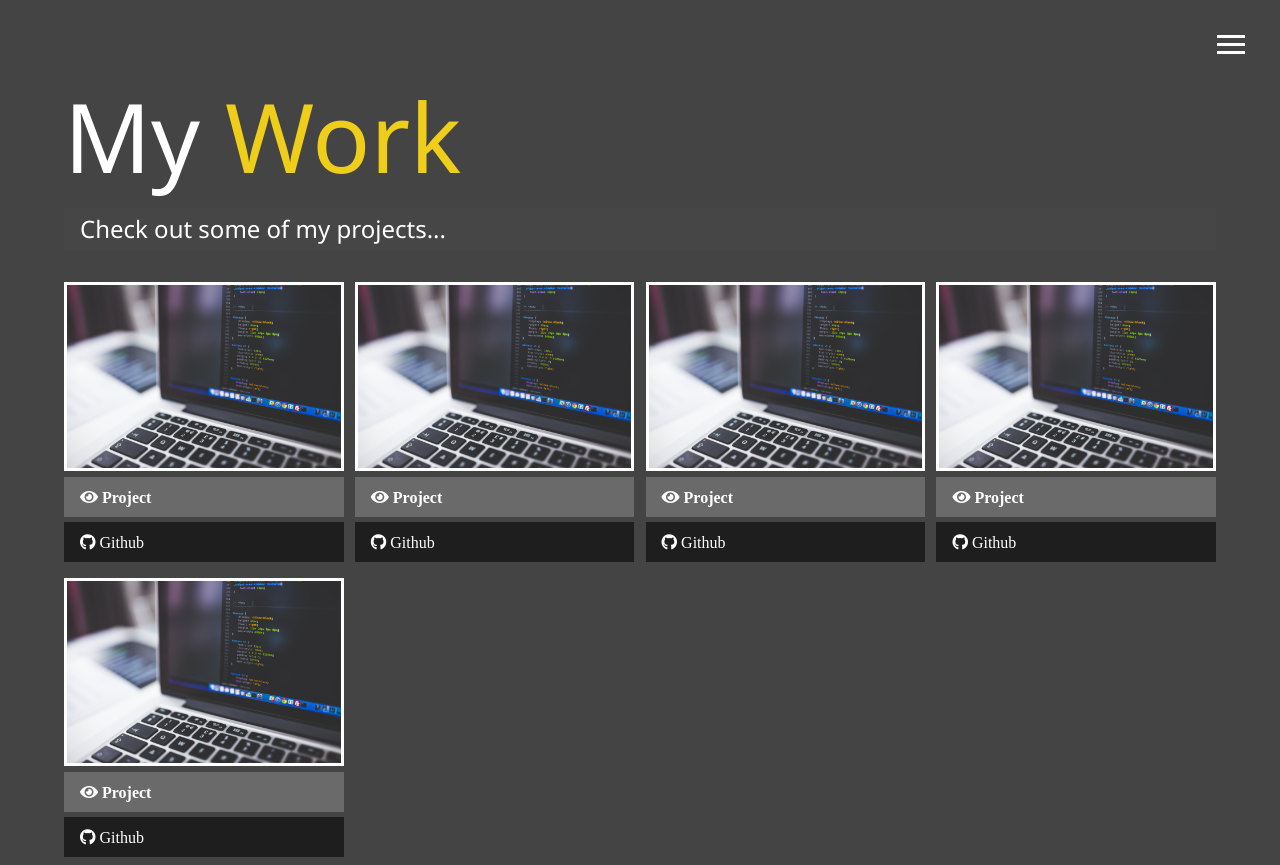
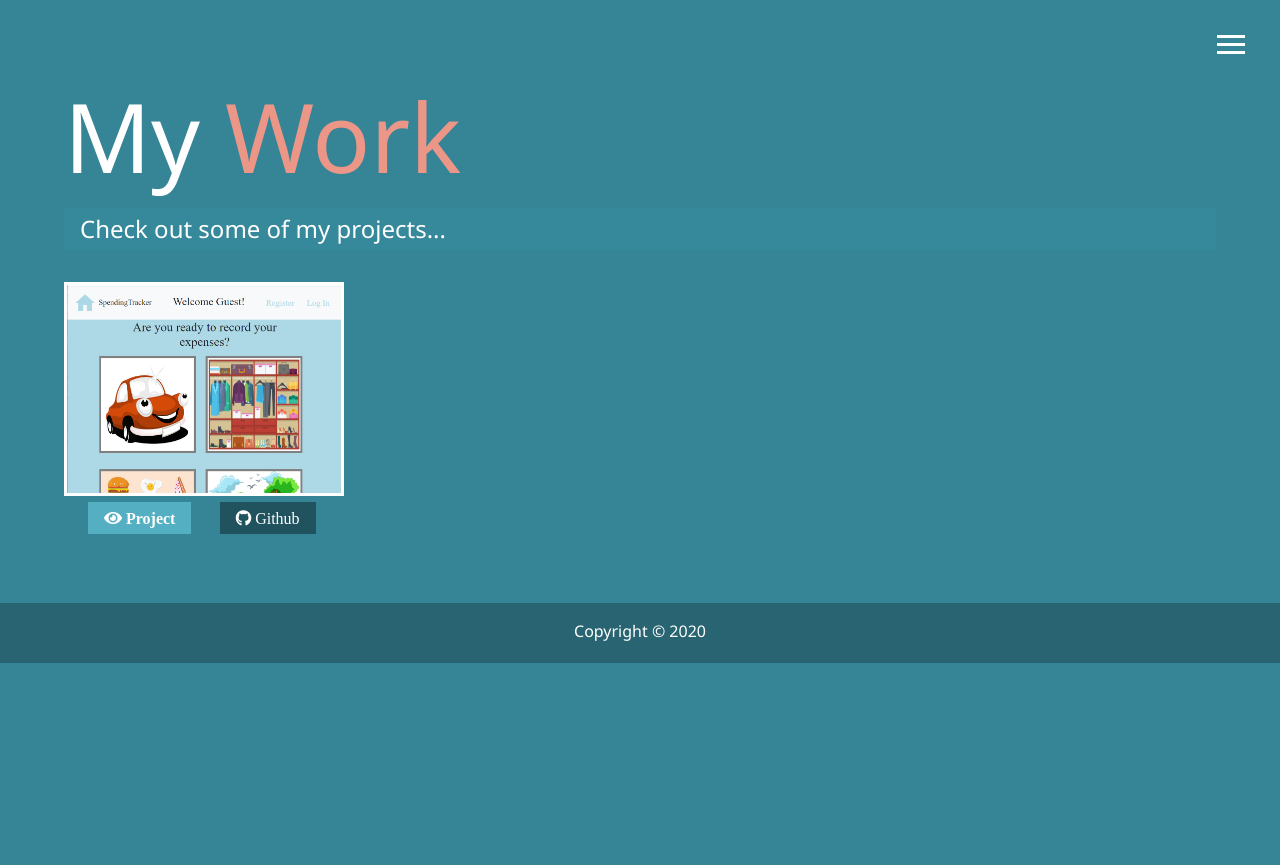
Before and after one commit to Spongebobgao/mtportfolio, a website: page dist/work.html in a window 1280 px wide. Shown: the top 865 px of the page. After the commit the page ends 800 px from the top, so only its background shows below. Drawn offline with Linux system fonts and the light colour scheme.

Commit message:
color and context change

```diff
--- a/package.json
+++ b/package.json
@@ -3,12 +3,15 @@
   "version": "1.0.0",
   "description": "responsive portfolio website",
   "main": "index.js",
+  "homepage": "https://Spongebobgao.github.io/myportfolio",
   "scripts": {
-    "sass": "node-sass -w scss/ -o dist/css/ --recursive"
+    "sass": "node-sass -w scss/ -o dist/css/ --recursive",
+    "deploy":"gh-pages -d dist"
   },
   "author": "Lin Gao",
   "license": "ISC",
   "dependencies": {
+    "gh-pages": "^2.2.0",
     "node-sass": "^4.13.1"
   }
 }
--- a/scss/_config.scss
+++ b/scss/_config.scss
@@ -1,5 +1,7 @@
-$primary-color:#444;
-$secondary-color:#eece1a;
+$primary-color:#358597;
+$secondary-color:#ec9688;
+// $primary-color:#c5aba3;
+// $secondary-color:teal;
 $show-home-image:true;
 $home-image:url(../img/background.jpg);
 $background-opacity: 0.9;
--- a/scss/_menu.scss
+++ b/scss/_menu.scss
@@ -111,7 +111,7 @@
     font-size: 30px;
     text-transform: uppercase;
     padding: 1rem 0;
-    font-weight: 300;
+    font-weight: bold;
     color:set-text-color($primary-color);
     text-decoration: none;
     @include easeOut;
--- a/scss/_mobile.scss
+++ b/scss/_mobile.scss
@@ -66,8 +66,15 @@
 }
 //smart phones
 @include mediaSm {
-  main#home h1 {
+  main{
+    padding:2rem;
+  }
+  #home h1 {
     margin-top: 10vh;
+  }
+  .lg-heading{
+    margin-top: 1rem;
+    font-size: 5rem;
   }
   .projects {
     grid-template-columns: 1fr;
--- a/scss/main.scss
+++ b/scss/main.scss
@@ -1,5 +1,6 @@
 @import 'config';
 @import 'menu';
+
 
 
 *{
@@ -13,6 +14,7 @@ body {
   height:100%;
   margin:0;
   font-family: 'Segoe UI', Tahoma, Geneva, Verdana, sans-serif;
+  // font-family: inter,Geneva, Verdana, sans-serif;
   line-height: 1.5;
 }
 
@@ -119,8 +121,7 @@ main{
 
 //contact page
 .boxes {
-  display: flex;
-  flex-wrap:wrap;
+  display: grid;
   justify-content: space-evenly;
   align-items: center;
   margin-top: 1rem;
@@ -144,9 +145,10 @@ main{
 
 //button styles
 .btn {
-  display: block;
+  display: inline-flex;
   padding:0.5rem 1rem;
   border:0;
+  margin-left: 1.5rem;
   margin-bottom: 0.3rem;
   &:hover{
     background: $secondary-color;
@@ -157,13 +159,13 @@ main{
 .btn-dark {
   @extend .btn;
   background: darken($primary-color,15);
-  color:#fff;
+  color:white;
 }
 
 .btn-light{
   @extend .btn;
   background: lighten($primary-color,15);
-  color:#fff;
+  color:white;
 }
 
 #main-footer {
```
Also changed, not shown: dist/about.html, dist/contact.html, dist/css/main.css, dist/img/spendings.PNG (added), dist/index.html, dist/work.html, 1 other file.
